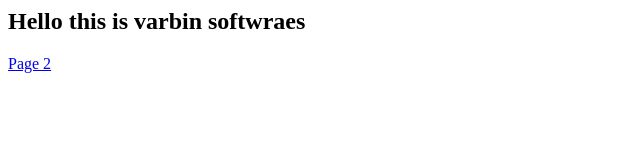
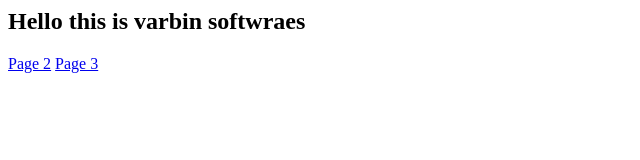
Before and after one commit to octopuscart/dev3, a plain HTML site: page index.html in a window 1280 px wide. Shown: the full height of the page, 0-640 px from the left. Drawn offline with Linux system fonts and the light colour scheme.

Commit message:
add page 3

```diff
--- a/index.html
+++ b/index.html
@@ -1,3 +1,4 @@
 <h2>Hello this is varbin softwraes</h2>
 
 <a href="./page2.html">Page 2</a>
+<a href="./page3.html">Page 3</a>
```
